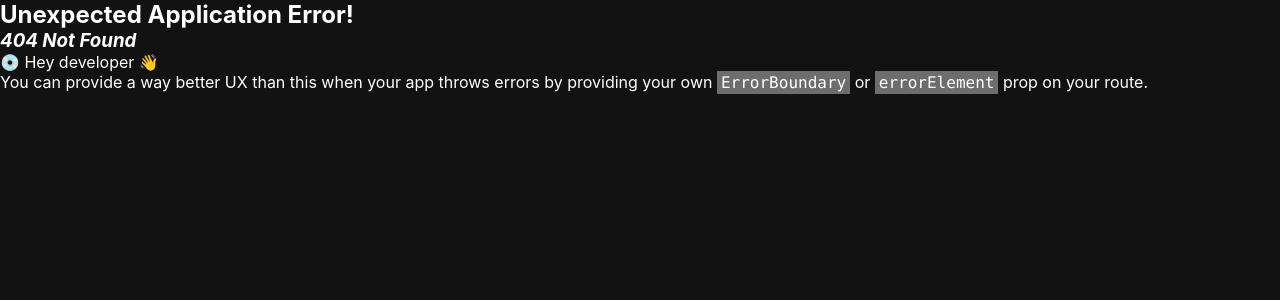
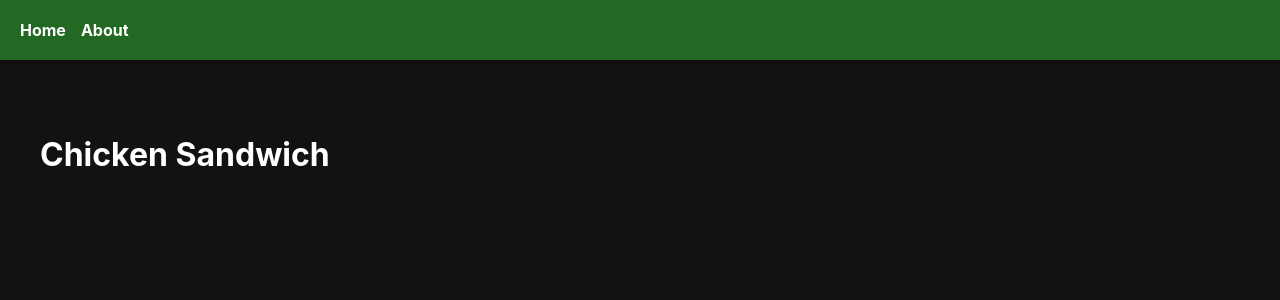
Before and after one commit to mikeyvaldez/React_Refresher, a React (Vite) app in the folder third-recipe/: page /recipe/1 in a window 1280 px wide. Before the commit this address had no page. Shown: the top 300 px of the page. Built offline with nearby package versions, Linux system fonts and the light colour scheme.

Commit message:
implemented the useParams hook

```diff
--- a/third-recipe/src/App.jsx
+++ b/third-recipe/src/App.jsx
@@ -1,9 +1,13 @@
 import "./App.css";
 import { Outlet } from "react-router-dom";
+import NavBar from "./components/Navbar";
+import { useState } from "react";
 
 function App() {
+  const [count, setCount] = useState(1);
   return (
     <div className="App">
+      <NavBar />
       <main className="main_container">
         <Outlet />
       </main>
--- a/third-recipe/src/components/CardList.jsx
+++ b/third-recipe/src/components/CardList.jsx
@@ -1,7 +1,7 @@
 /* eslint-disable react/jsx-key */
 import Card from "./Card";
 
-const recipes = [
+export const recipes = [
   {
     id: 1,
     name: "Chicken Sandwich",
--- /dev/null
+++ b/third-recipe/src/components/Navbar.jsx
@@ -0,0 +1,11 @@
+import { Link } from "react-router-dom";
+
+
+export default function NavBar(){
+    return (
+        <nav>
+            <Link to="/">Home</Link>
+            <Link to="/about">About</Link>
+        </nav>
+    )
+}
--- a/third-recipe/src/main.jsx
+++ b/third-recipe/src/main.jsx
@@ -5,16 +5,18 @@ import {
   createBrowserRouter,
   createRoutesFromElements,
 } from "react-router-dom";
-import "./index.css";
 import App from "./App.jsx";
 import AboutPage from "./pages/AboutPage.jsx";
 import HomePage from "./pages/HomePage.jsx";
+import RecipePage from "./pages/RecipePage.jsx";
+import "./index.css";
 
 const router = createBrowserRouter(
   createRoutesFromElements(
   <Route path="/" element={<App />}>  {/**parent route */}
     <Route path="/" element={<HomePage />} />
     <Route path="/about" element={<AboutPage />} />
+    <Route path="/recipe/:id" element={<RecipePage />} />
   </Route>
   )
 );
--- /dev/null
+++ b/third-recipe/src/pages/RecipePage.jsx
@@ -0,0 +1,14 @@
+import { useParams } from "react-router-dom";
+import { recipes } from "../components/CardList";
+
+export default function RecipePage(){
+    const { id } = useParams();
+
+    const recipe = recipes.find((r) => r.id === parseInt(id));
+
+    return (
+        <div>
+            <h1>{recipe.name}</h1>
+        </div>
+    )
+}
```
